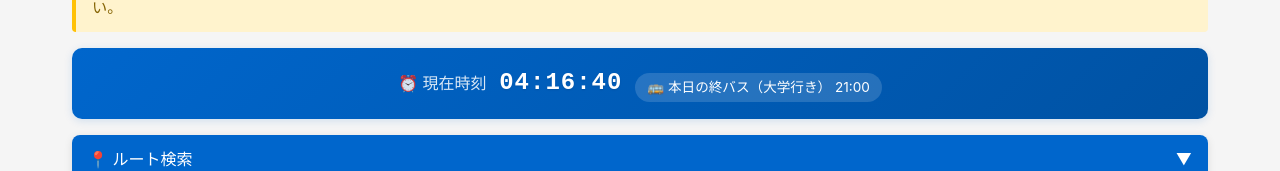
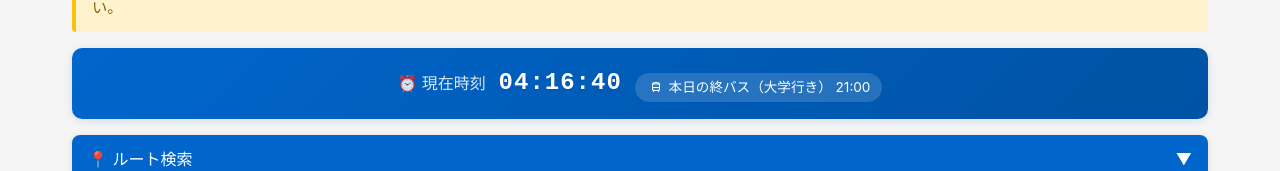
Before and after one commit to chisato-0103/ait-transit, a Next.js app: page / in a window 1280 px wide. Shown: the part 226-397 px from the top of the page. Built offline with nearby package versions, Linux system fonts and the light colour scheme.

Commit message:
style: 終バスチップの絵文字をバスSVGアイコンに変更
ルート表示で使用中のbus.svg（白線）に統一。

Co-Authored-By: Claude Fable 5 <noreply@anthropic.com>

```diff
--- a/src/components/MainClient.tsx
+++ b/src/components/MainClient.tsx
@@ -336,7 +336,10 @@ export default function MainClient() {
           <div className="current-time-label">⏰ 現在時刻</div>
           <div className="current-time">{currentTime || "読み込み中..."}</div>
           {apiData?.last_shuttle && (
-            <div className="last-bus-chip">🚌 本日の終バス（{apiData.last_shuttle_label}） {apiData.last_shuttle}</div>
+            <div className="last-bus-chip">
+              <Image src="/bus.svg" alt="" width={18} height={12} style={{ verticalAlign: "-1px", marginRight: "4px" }} />
+              本日の終バス（{apiData.last_shuttle_label}） {apiData.last_shuttle}
+            </div>
           )}
         </div>
 
```
